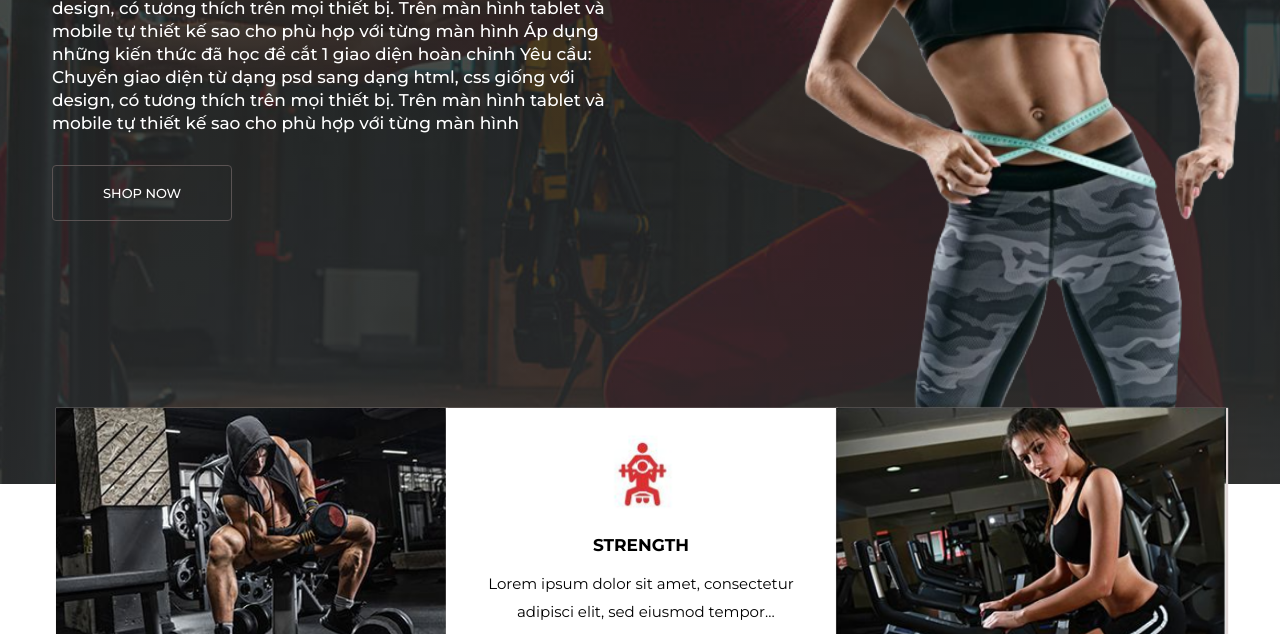
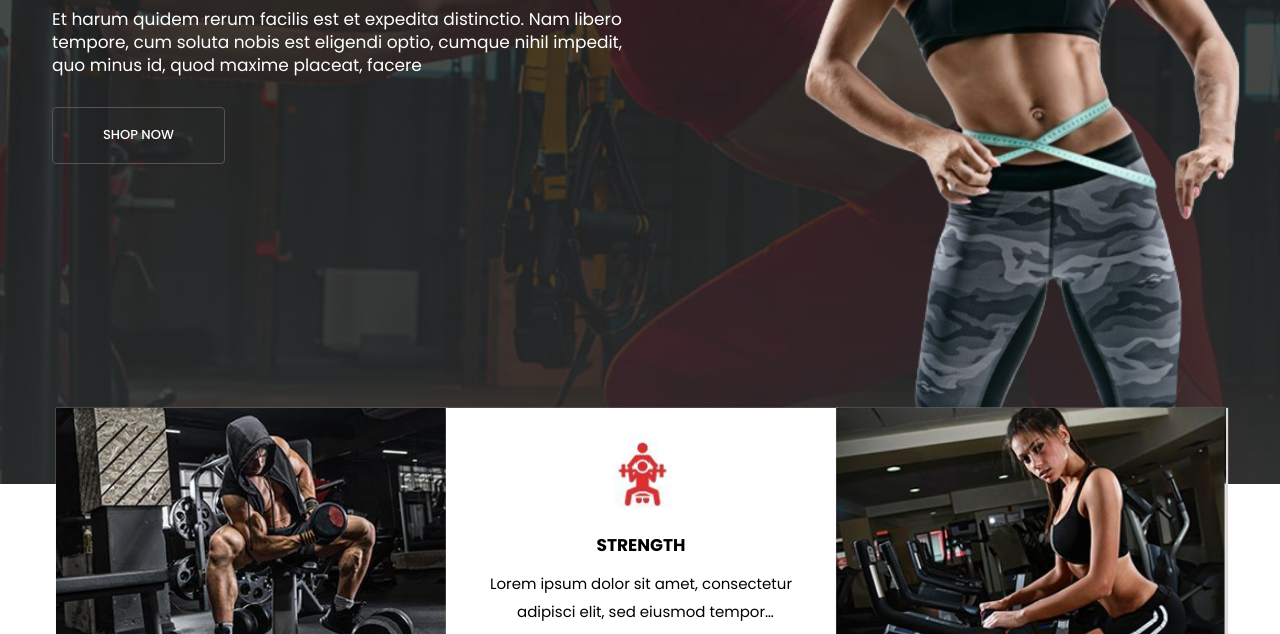
Before and after one commit to vuxuan2511/code-gyms, a website: page index.html in a window 1280 px wide. Shown: the part 466-1100 px from the top of the page. Drawn offline with nearby package versions, Linux system fonts and the light colour scheme.

Commit message:
change font-family

```diff
--- a/index.html
+++ b/index.html
@@ -10,7 +10,7 @@
         <link rel="preconnect" href="https://fonts.googleapis.com" />
         <link rel="preconnect" href="https://fonts.gstatic.com" crossorigin />
         <link
-            href="https://fonts.googleapis.com/css2?family=Montserrat:ital,wght@0,100;0,300;0,400;0,500;0,700;0,900;1,500&display=swap"
+            href="https://fonts.googleapis.com/css2?family=Poppins:ital,wght@0,100;0,300;0,400;0,500;0,700;0,900;1,500&display=swap"
             rel="stylesheet"
         />
         <link
@@ -110,12 +110,9 @@
                             <div class="text-up-left">Dumbbells Shop</div>
                             <div class="text-down-left">Best Body Fitness</div>
                             <div class="text-description-left">
-                                Áp dụng những kiến thức đã học để cắt 1 giao diện hoàn chỉnh Yêu cầu: Chuyển giao diện
-                                từ dạng psd sang dạng html, css giống với design, có tương thích trên mọi thiết bị. Trên
-                                màn hình tablet và mobile tự thiết kế sao cho phù hợp với từng màn hình Áp dụng những
-                                kiến thức đã học để cắt 1 giao diện hoàn chỉnh Yêu cầu: Chuyển giao diện từ dạng psd
-                                sang dạng html, css giống với design, có tương thích trên mọi thiết bị. Trên màn hình
-                                tablet và mobile tự thiết kế sao cho phù hợp với từng màn hình
+                                Et harum quidem rerum facilis est et expedita distinctio. Nam libero tempore, cum soluta
+                                nobis est eligendi optio, cumque nihil impedit, quo minus id, quod maxime placeat,
+                                facere
                             </div>
                             <div class="header-down-left-button">
                                 <button>SHOP NOW</button>
--- a/styles/base.css
+++ b/styles/base.css
@@ -4,7 +4,7 @@
 html {
     font-size: 62.5%;
     line-height: 1.5rem;
-    font-family: 'Montserrat', sans-serif;
+    font-family: 'Poppins', sans-serif;
     box-sizing: border-box;
 }
 body {
--- a/styles/style.scss
+++ b/styles/style.scss
@@ -88,7 +88,7 @@
                 .text-up-left {
                     //margin-top: -10px;
                     font-size: 5.8rem;
-                    font-weight: 900;
+                    font-weight: 800;
                     line-height: 6rem;
                 }
                 .text-down-left {
@@ -101,11 +101,16 @@
                     font-size: 1.7rem;
                     line-height: 2.3rem;
                     padding-bottom: 20px;
-                    font-weight: 500;
                     padding-top: 30px;
+
+                    overflow: hidden;
+                    display: -webkit-box;
+                    -webkit-box-orient: vertical;
+                    -webkit-line-clamp: 3;
+                    margin-bottom: 10px;
                 }
                 .header-down-left-button {
-                    padding-top: 10px;
+                    // padding-top: 10px;
                     button {
                         font-size: 1.3rem;
                         color: white;
```
Also changed, not shown: styles/style.css, 1 other file.
